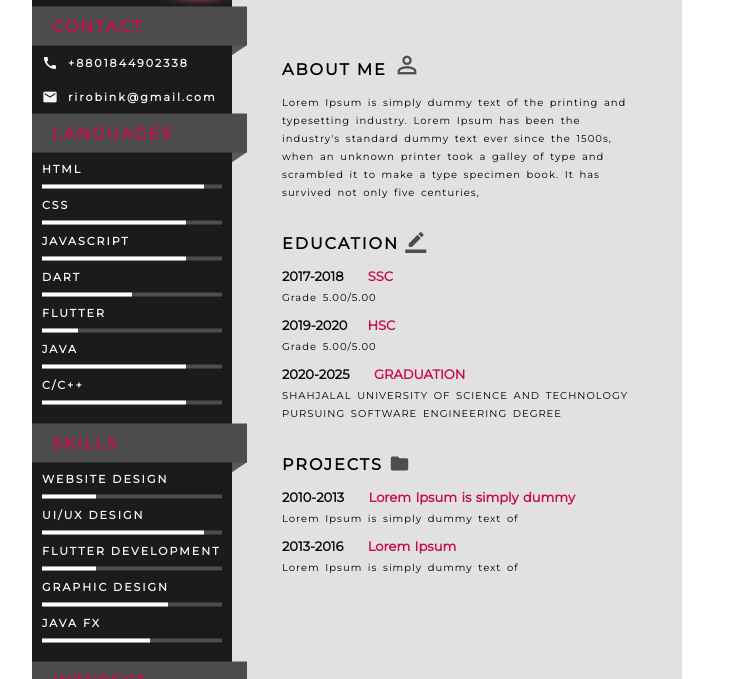
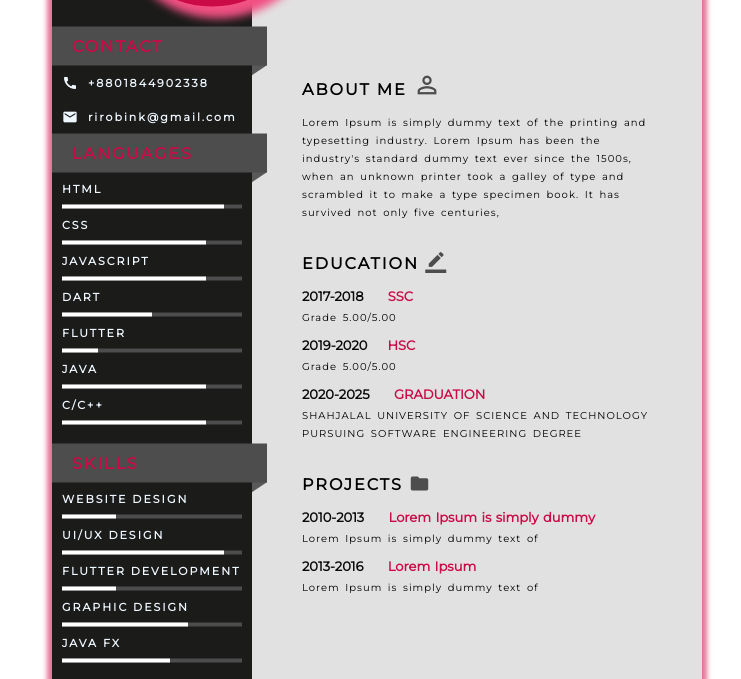
Before and after one commit to 0rirobin0/CV-html-CSS-, a plain HTML site: page index.html in a window 1280 px wide. Shown: the part 266-945 px from the top of the page, without its empty margins (333-1074 px from the left). Drawn offline with Linux system fonts and the light colour scheme.

Commit message:
css design updated

```diff
--- a/css/style.css
+++ b/css/style.css
@@ -20,7 +20,9 @@ body{
 	transform: translate(-50%, -50%);
 	left: 50%;
 	top: 60%;
-    margin: 50PX;
+    margin: 70PX;
+    box-shadow: 0px 0px 5px 5px #e47296;
+
 
 }
 .left{
```
